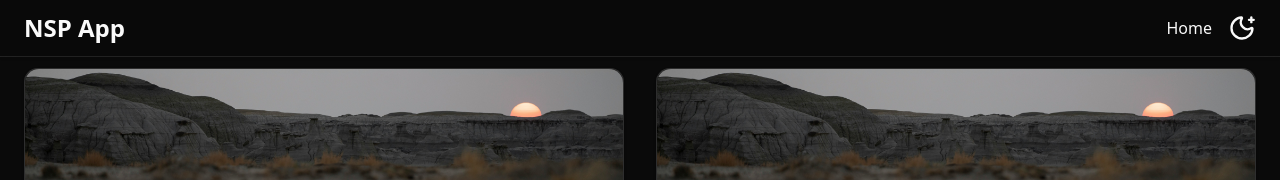
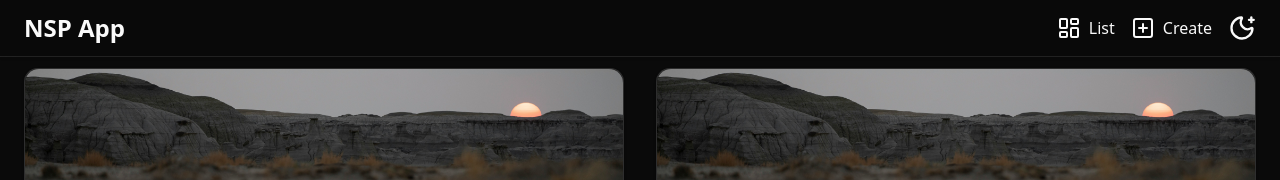
Before and after one commit to rohidmondal-dev/crud-file-handler, a Next.js app: page / in a window 1280 px wide. Shown: the top 180 px of the page. Built offline with nearby package versions, Linux system fonts and the light colour scheme.

Commit message:
header navigation upgraded

```diff
--- a/src/components/Header/Header.tsx
+++ b/src/components/Header/Header.tsx
@@ -1,3 +1,4 @@
+import { LayoutDashboardIcon, PlusSquareIcon } from "lucide-react";
 import Link from "next/link";
 import ThemeToggleButton from "../ThemeToggleButton";
 
@@ -16,7 +17,16 @@ const Header = () => {
 				</Link>
 
 				<nav className="flex items-center gap-4">
-					<Link href={"/"}>Home</Link>
+					<Link
+						href={"/"}
+						className="flex items-center gap-2">
+						<LayoutDashboardIcon /> List
+					</Link>
+					<Link
+						href={"/create"}
+						className="flex items-center gap-2">
+						<PlusSquareIcon /> Create
+					</Link>
 
 					<ThemeToggleButton />
 				</nav>
```
